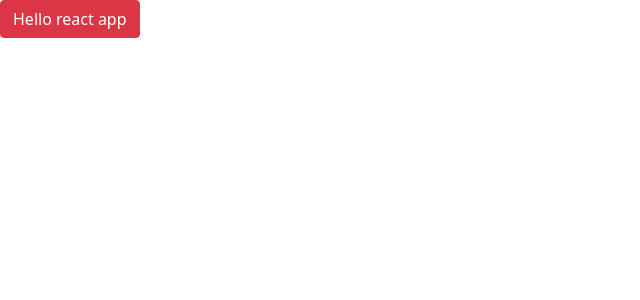
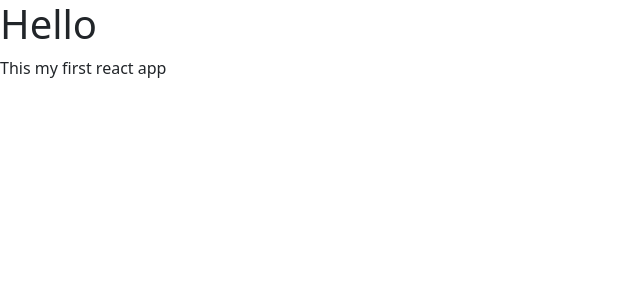
Before and after one commit to sakthikarthickraja98/react-app, a React (Create React App) app in the folder learn-react-app/: page / in a window 1280 px wide. Shown: the top 300 px of the page, without its empty margins (0-640 px from the left). Built offline with nearby package versions, Linux system fonts and the light colour scheme.

Commit message:
3rd commit

```diff
--- a/learn-react-app/src/app.jsx
+++ b/learn-react-app/src/app.jsx
@@ -0,0 +1,14 @@
+import React,{Component} from "react";
+
+class NavBar extends Component{
+    render(){
+        return(
+            <React.Fragment>
+             <h1>Hello</h1>
+             <p>This my first react app</p>
+            </React.Fragment>
+        );
+    }
+}
+
+export default NavBar;
--- a/learn-react-app/src/index.js
+++ b/learn-react-app/src/index.js
@@ -4,6 +4,6 @@ import "jquery";
 import "popper.js/dist/umd/popper";
 import "bootstrap/dist/js/bootstrap";
 import "bootstrap/dist/css/bootstrap.css";
+import NavBar from "./app";
 
-var element = <button class="btn btn-danger">Hello react app</button>
-ReactDom.render(element,document.getElementById("root"));
+ReactDom.render(<NavBar/>,document.getElementById("root"));
```
